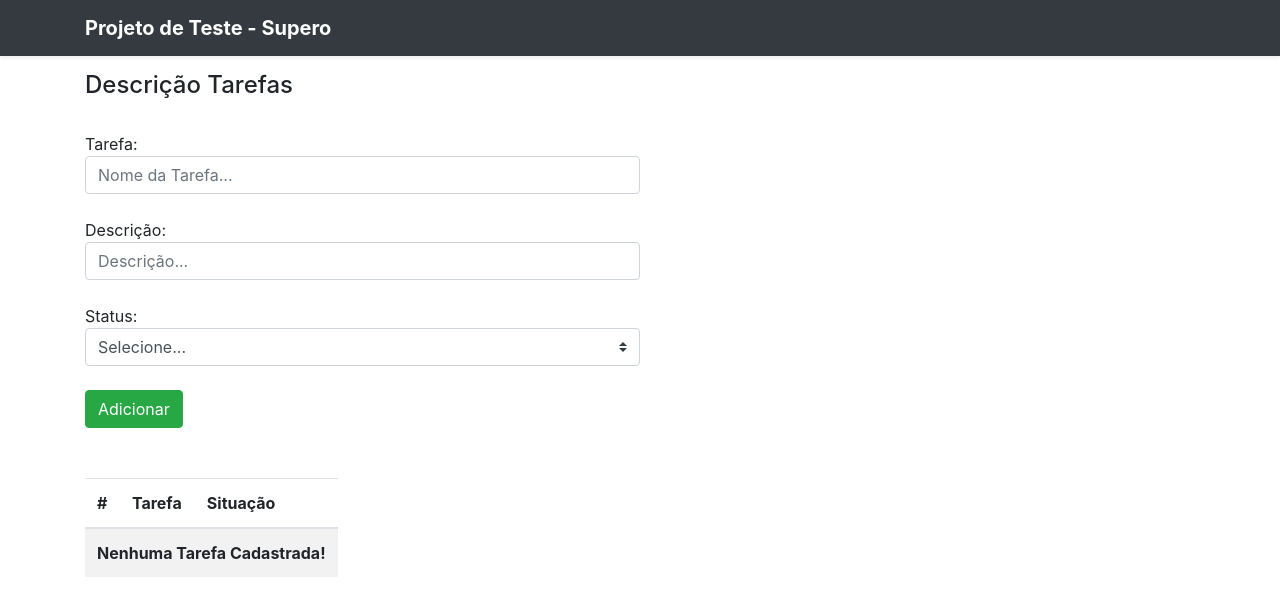
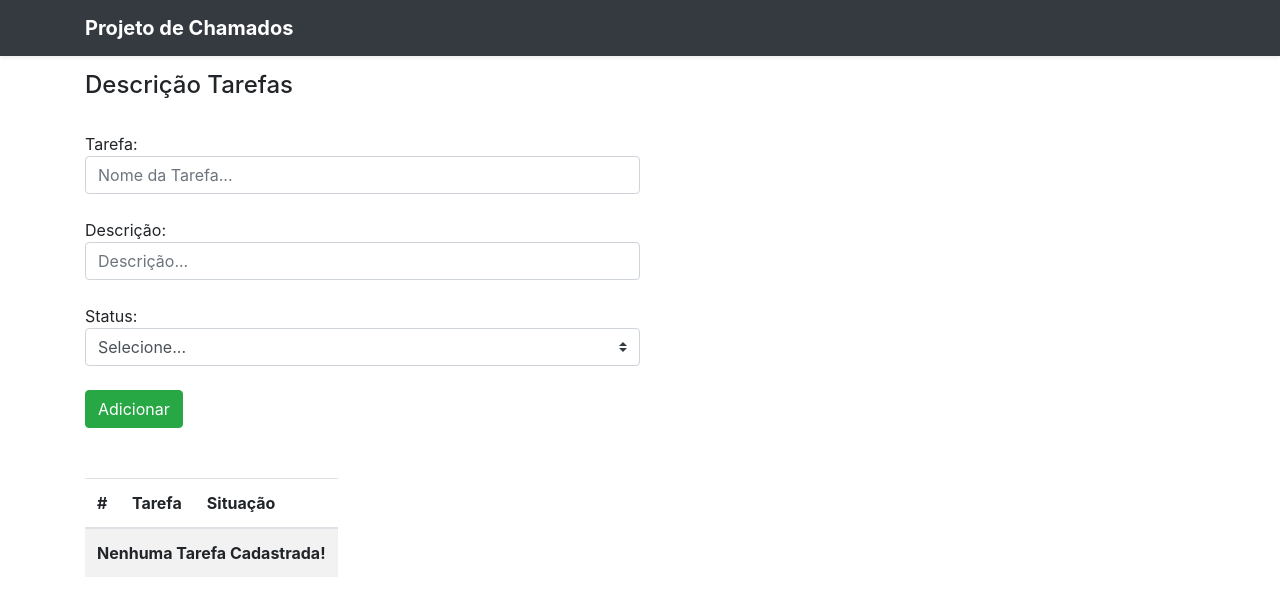
Before and after one commit to jmicheld/PHP-Estruturado, a PHP site: page / in a window 1280 px wide. Shown: the top 592 px of the page. Run offline with PHP 8.4, Linux system fonts and the light colour scheme; data comes from the database, SQL or seed files in the repository; data that the repository does not hold is empty; some libraries are stand-ins or nearby versions.

Commit message:
Alterações de Projetos

```diff
--- a/bd/bd.sql
+++ b/bd/bd.sql
@@ -4,7 +4,7 @@ Navicat MySQL Data Transfer
 Source Server         : Local
 Source Server Version : 50726
 Source Host           : localhost:3306
-Source Database       : testesupero
+Source Database       : chamados
 
 Target Server Type    : MYSQL
 Target Server Version : 50726
--- a/includes/connection.php
+++ b/includes/connection.php
@@ -6,7 +6,7 @@
     */
 
     // Dados de conexão padrão server, user, pass e bd
-    $con = mysqli_connect('localhost', 'root', '','testesupero');
+    $con = mysqli_connect('localhost', 'root', '','chamados');
 
     //Verificação de conxão com BD
     if (!$con) {
--- a/includes/header.php
+++ b/includes/header.php
@@ -13,7 +13,7 @@
 <!DOCTYPE html>
 <html>
     <head>
-        <title>Teste Supero</title>
+        <title>Projeto de Chamados</title>
         <meta charset="utf-8">
         <meta name="viewport" content="width=device-width">
 
@@ -31,7 +31,7 @@
     <div class="navbar navbar-dark bg-dark shadow-sm">
         <div class="container d-flex justify-content-between">
             <a href="#" class="navbar-brand d-flex align-items-center">
-                <strong>Projeto de Teste - Supero</strong>
+                <strong>Projeto de Chamados</strong>
             </a>
         </div>
     </div>
```
